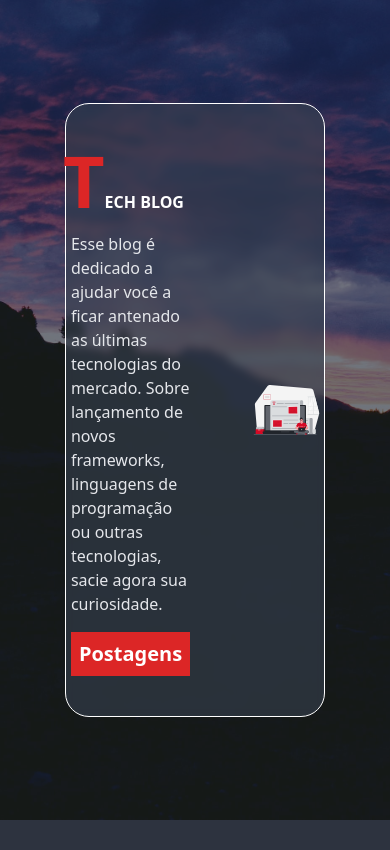
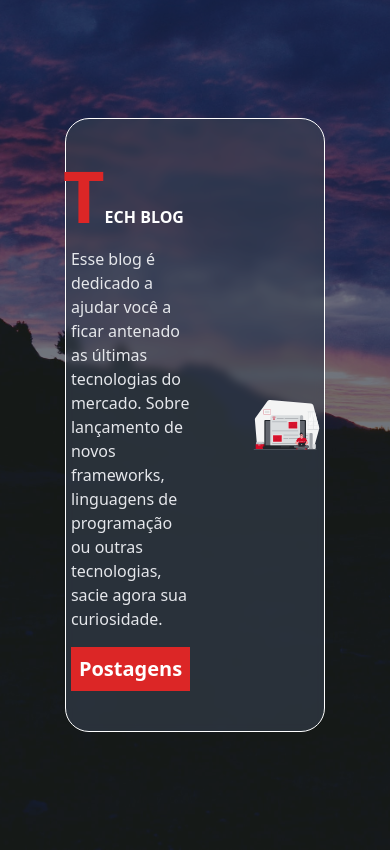
Before and after one commit to wesleywil/PFC-TechBlog, a Django app: page / in a window 390 px wide. Shown: the part 184-1034 px from the top of the page. Before the commit the page ends 1004 px from the top, so only its background shows below. Run offline with Django 3.2, Linux system fonts and the light colour scheme; some libraries are stand-ins or nearby versions.

Commit message:
adicionado css classe para deixar paginas mais responsivas

```diff
--- a/postagens/templates/categorias/detalhes_categoria.html
+++ b/postagens/templates/categorias/detalhes_categoria.html
@@ -1,5 +1,5 @@
 {% extends "base.html" %} {% block content %}
-<div class="flex items-center" style="height: 800px">
+<div class="flex items-center posicionar_items m-2">
   <div
     class="bg-gray-700/60 backdrop-blur-sm text-white container mx-auto p-8 rounded-xl border border-white"
   >
--- a/postagens/templates/categorias/listar_categorias.html
+++ b/postagens/templates/categorias/listar_categorias.html
@@ -1,5 +1,5 @@
 {% extends "base.html" %} {% block content %}
-<div class="flex items-center" style="height: 800px">
+<div class="flex items-center posicionar_items m-2">
   <div
     class="bg-gray-700/60 backdrop-blur-sm text-white container mx-auto rounded-xl border border-white p-8"
   >
--- a/static/css/main.css
+++ b/static/css/main.css
@@ -5,3 +5,13 @@ body {
   background-size: cover;
   background-position: center;
 }
+
+.posicionar_items {
+  height: 850px;
+}
+
+@media only screen and (max-height: 801px) {
+  .posicionar_items {
+    height: 650px;
+  }
+}
--- a/templates/homepage.html
+++ b/templates/homepage.html
@@ -1,5 +1,5 @@
 {% extends "base.html" %}{% load static %} {% block content %}
-<div class="flex items-center" style="height: 820px">
+<div class="flex items-center posicionar_items">
   <div class="w-2/3 mx-auto">
     <div
       class="flex gap-10 justify-center bg-gray-700/60 backdrop-blur-sm p-8 rounded-3xl border border-white"
--- a/templates/registration/login.html
+++ b/templates/registration/login.html
@@ -1,5 +1,5 @@
 {% extends "base.html" %} {% block content %}
-<div class="flex items-center" style="height: 800px">
+<div class="flex items-center posicionar_items">
   <div
     class="bg-gray-700/60 backdrop-blur-sm text-white p-4 md:w-1/2 xl:w-1/3 mx-auto rounded-xl border-2 border-white"
   >
```
Also changed, not shown: contas/templates/meu_perfil.html (+5 -2 lines).
